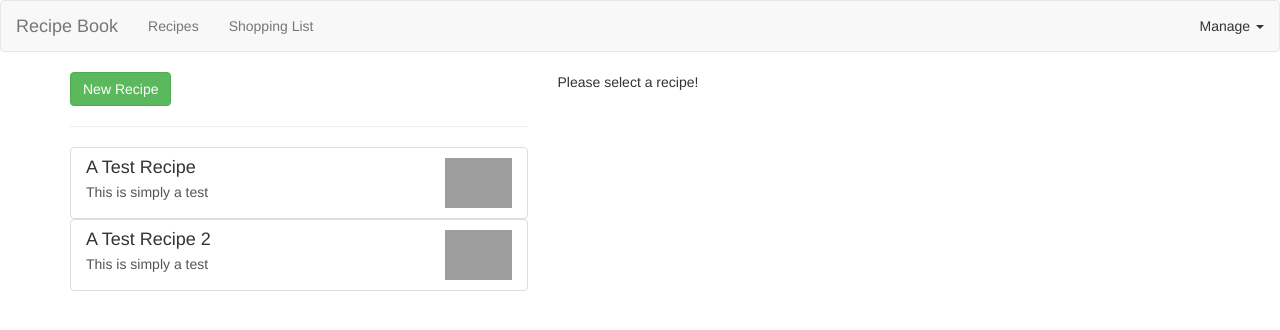
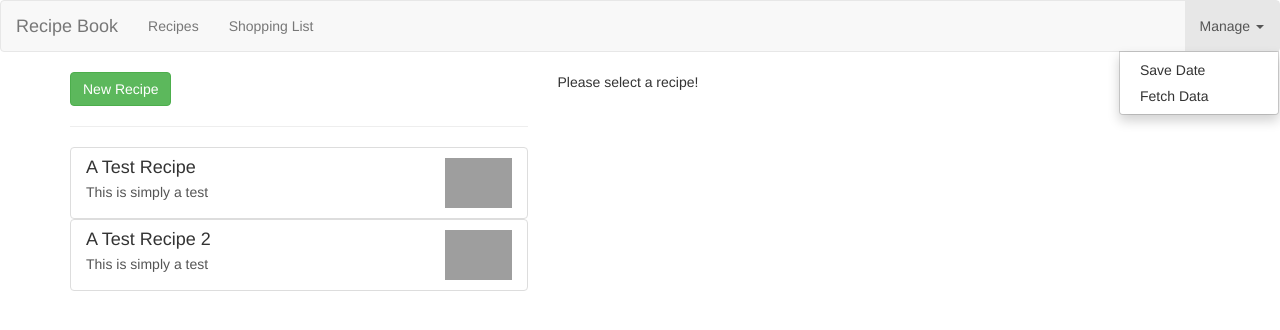
Before and after one commit to orbardugo/Recipes-Book, an Angular app: page / in a window 1280 px wide. Both pictures are taken after a click on the button "Manage". Shown: the top 330 px of the page. Built offline with nearby package versions, Linux system fonts and the light colour scheme; grey boxes are pictures that could not be loaded.

Commit message:
adding dropdown directive

```diff
--- a/src/app/app.module.ts
+++ b/src/app/app.module.ts
@@ -11,6 +11,7 @@
 import { RecipeItemComponent } from './recipes/recipe-list/recipe-item/recipe-item.component';
 import { ShoppingEditComponent } from './shopping-list/shopping-edit/shopping-edit.component'
 import { FormsModule } from '@angular/forms';
+import { DropdownDirective } from './shared/dropdown.directive'
 
 @NgModule({
   declarations: [
@@ -21,7 +22,8 @@
     RecipesComponent,
     RecipeDetailComponent,
     RecipeItemComponent,
-    ShoppingEditComponent
+    ShoppingEditComponent,
+    DropdownDirective
   ],
   imports: [
     BrowserModule,FormsModule
--- a/src/app/header/header.component.html
+++ b/src/app/header/header.component.html
@@ -9,9 +9,9 @@
                 <li><a href="#" (click)='onSelect("shoppingList")'>Shopping List</a></li>
             </ul>
             <ul class="nav navbar-nav navbar-right">
-                <li class="dropdown">
-                    <a href="#" class="dropdown-toggle" role="button">Manage <span class="caret"></span></a>
-                    <ul class="dropdown-menu">
+                <li class="dropdown" appDropdown>
+                    <a href="#" class="dropdown-toggle" role="button" >Manage <span class="caret" ></span></a>
+                    <ul class="dropdown-menu" >
                         <li><a href="#">Save Date</a></li>
                         <li><a href="#">Fetch Data</a></li>
                     </ul>
--- a/src/app/recipes/recipe-detail/recipe-detail.component.html
+++ b/src/app/recipes/recipe-detail/recipe-detail.component.html
@@ -14,7 +14,7 @@
 </div>
 <div class="row">
   <div class="col-xs-12">
-    <div class="btn-group">
+    <div class="btn-group" appDropdown>
       <button
         type="button"
         class="btn btn-primary dropdown-toggle">
--- /dev/null
+++ b/src/app/shared/dropdown.directive.ts
@@ -0,0 +1,18 @@
+import { Directive, Input, HostBinding, ElementRef, Renderer2, HostListener } from "@angular/core";
+
+@Directive({
+    selector: '[appDropdown]'
+})
+export class DropdownDirective{
+    @Input() deafultDropdownState: string = '';
+    @HostBinding('class.open') isOpen= false;
+
+    constructor(private elRef: ElementRef, private renderer: Renderer2){
+
+    }
+
+    @HostListener('click') toggleOpen(){
+        this.isOpen = !this.isOpen;
+
+    }
+}
```
